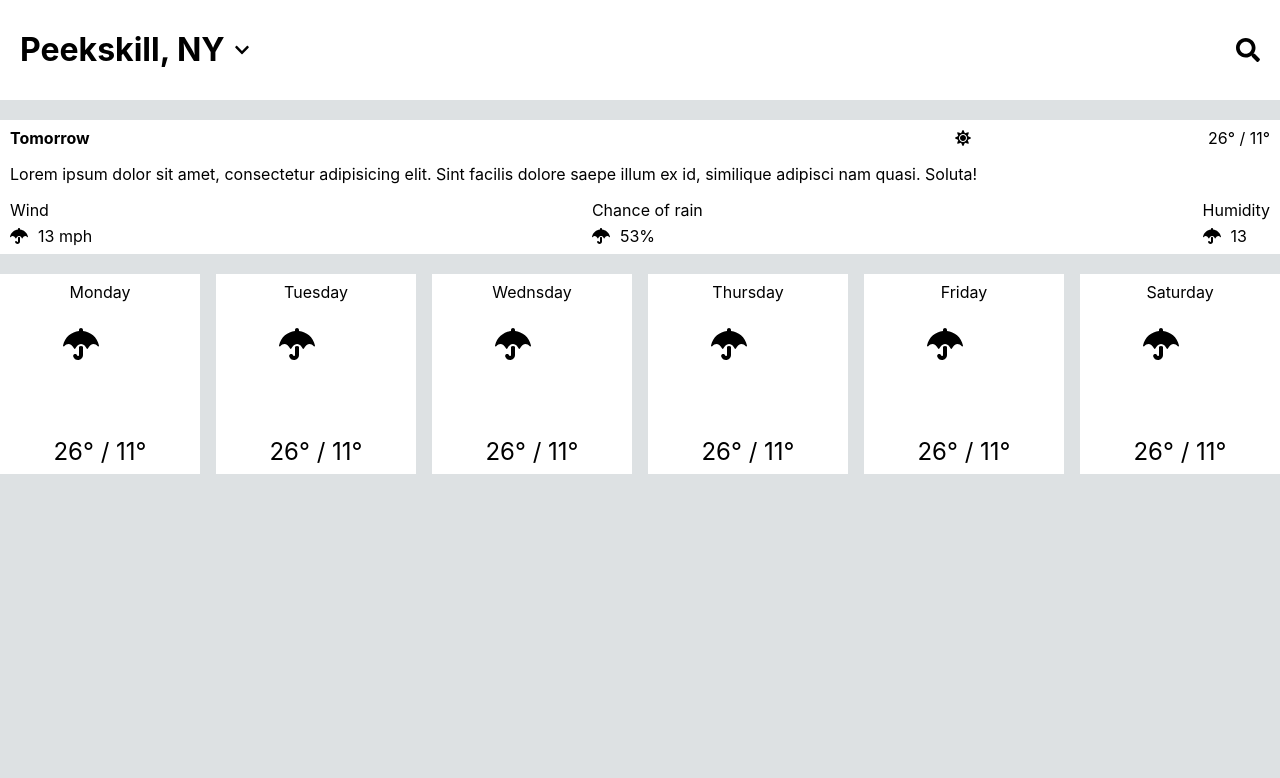
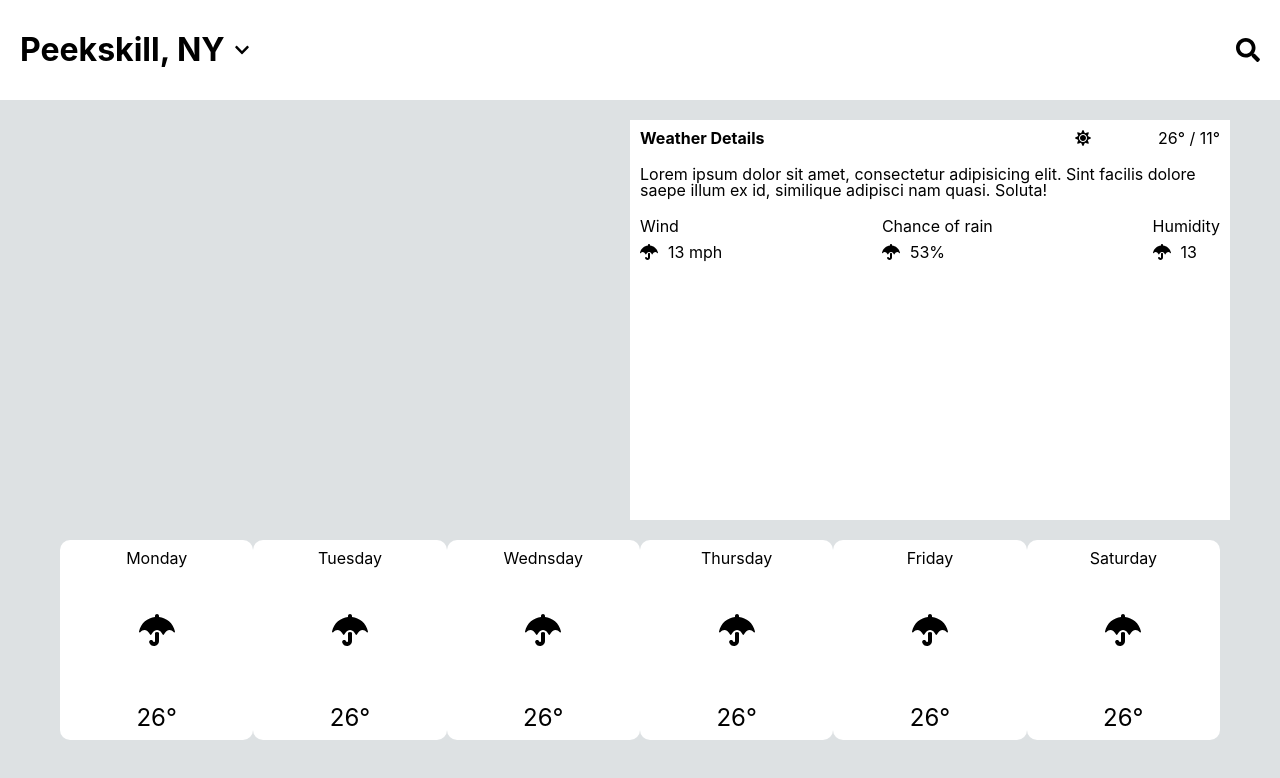
Before and after one commit to harrisonJones12/weather-app, a React (Create React App) app: page / in a window 1280 px wide. Shown: the top 778 px of the page. Built offline with nearby package versions, Linux system fonts and the light colour scheme.

Commit message:
Re working design WIP

```diff
--- a/src/components/NextDay/NextDay.jsx
+++ b/src/components/NextDay/NextDay.jsx
@@ -24,7 +24,7 @@ function NextDay() {
       {/* Next day info card  */}
       <div className={`${baseClass}-next-day-info`}>
         <div className={`${baseClass}-next-day-heading`}>
-          <h3 className="heading">Tomorrow</h3>
+          <h3 className="heading">Weather Details</h3>
           <div className="type-of-day-high-low">
             {icon("sun", "sun-icon")}
             <p>26&deg; / 11&deg;</p>
@@ -64,42 +64,42 @@ function NextDay() {
         <div className="card">
           <h3>Monday</h3>
           <div className="icon-temperature-group">
-            <p className="temperature">26&deg; / 11&deg;</p>
+            <p className="temperature">26&deg;</p>
             {icon("umbrella", "umbrella-icon days-of-the-week-card-icons")}
           </div>
         </div>
         <div className="card">
           <h3>Tuesday</h3>
           <div className="icon-temperature-group">
-            <p className="temperature">26&deg; / 11&deg;</p>
+            <p className="temperature">26&deg;</p>
             {icon("umbrella", "umbrella-icon days-of-the-week-card-icons")}
           </div>
         </div>
         <div className="card">
           <h3>Wednsday</h3>
           <div className="icon-temperature-group">
-            <p className="temperature">26&deg; / 11&deg;</p>
+            <p className="temperature">26&deg;</p>
             {icon("umbrella", "umbrella-icon days-of-the-week-card-icons")}
           </div>
         </div>
         <div className="card">
           <h3>Thursday</h3>
           <div className="icon-temperature-group">
-            <p className="temperature">26&deg; / 11&deg;</p>
+            <p className="temperature">26&deg;</p>
             {icon("umbrella", "umbrella-icon days-of-the-week-card-icons")}
           </div>
         </div>
         <div className="card">
           <h3>Friday</h3>
           <div className="icon-temperature-group">
-            <p className="temperature">26&deg; / 11&deg;</p>
+            <p className="temperature">26&deg;</p>
             {icon("umbrella", "umbrella-icon days-of-the-week-card-icons")}
           </div>
         </div>
         <div className="card">
           <h3>Saturday</h3>
           <div className="icon-temperature-group">
-            <p className="temperature">26&deg; / 11&deg;</p>
+            <p className="temperature">26&deg;</p>
             {icon("umbrella", "umbrella-icon days-of-the-week-card-icons")}
           </div>
         </div>
--- a/src/components/NextDay/NextDay.scss
+++ b/src/components/NextDay/NextDay.scss
@@ -1,6 +1,11 @@
 .next-day-forecast {
   &-container {
     margin-top: $common-spacing;
+
+    @media (min-width: 768px) {
+      display: flex;
+      flex-direction: column;
+    }
   }
 
   &-next-day-info {
@@ -9,6 +14,14 @@
     flex-direction: column;
     padding: 10px;
     height: auto;
+
+    @media (min-width: 768px) {
+      width: 600px;
+      height: 400px;
+      align-self: end;
+      margin-right: 50px;
+      box-sizing: border-box;
+    }
 
     .heading {
       font-weight: bold;
@@ -63,6 +76,16 @@
       height: auto;
     }
 
+    @media (min-width: 768px) {
+      .card:nth-child(1) {
+        margin-left: 60px;
+      }
+
+      .card:last-child {
+        margin-right: 60px;
+      }
+    }
+
     .card {
       background-color: white;
       height: auto;
@@ -77,6 +100,7 @@
         height: 200px;
         flex-direction: column;
         align-items: center;
+        border-radius: 10px;
       }
 
       .icon-temperature-group {
@@ -95,7 +119,7 @@
         .days-of-the-week-card-icons {
           margin-left: 10px;
           @media (min-width: 768px) {
-            margin-bottom: 80px;
+            margin: 0px auto 60px auto;
             font-size: xx-large;
           }
         }
```
